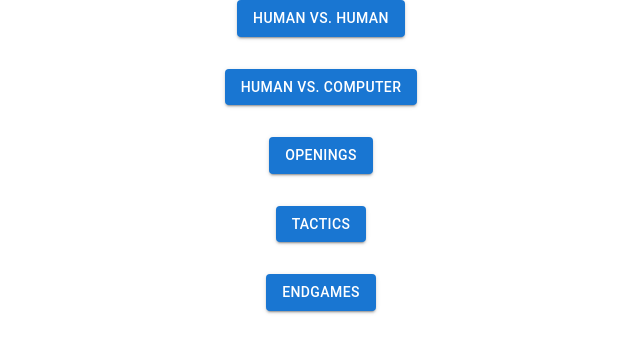
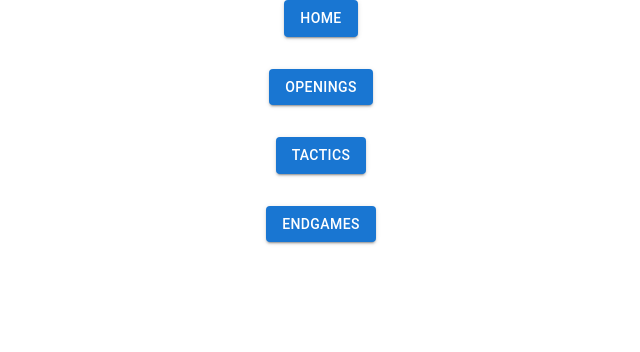
Before and after one commit to otsoga/sxako, a React (Create React App) app: page / in a window 1280 px wide. Shown: the top 352 px of the page, without its empty margins (319-959 px from the left). Built offline with nearby package versions, Linux system fonts and the light colour scheme.

Commit message:
Links finally work fine. Had a bad export in BigButtonLink.js

```diff
--- a/package.json
+++ b/package.json
@@ -13,6 +13,7 @@
     "react": "^18.2.0",
     "react-chessboard": "^1.2.5",
     "react-dom": "^18.2.0",
+    "react-router-dom": "^6.24.0",
     "react-scripts": "5.0.1",
     "web-vitals": "^2.1.4"
   },
--- a/src/App.js
+++ b/src/App.js
@@ -1,9 +1,19 @@
+import { Route, Routes } from 'react-router-dom';
+import Endgames from './Pages/Endgames';
 import Home from './Pages/Home';
+import Openings from './Pages/Openings';
+import Tactics from './Pages/Tactics';
+
 
 function App() {
 
     return (
-        <Home />
+        <Routes>
+            <Route exact path="/" element={<Home />}/>
+            <Route exact path="/endgames" element={<Endgames />}/>
+            <Route exact path="/openings" element={<Openings />}/>
+            <Route exact path="/tactics" element={<Tactics />}/>
+        </Routes>
     );
 }
 
--- /dev/null
+++ b/src/Components/BigButtonLink.js
@@ -0,0 +1,13 @@
+import BigButton from './BigButton';
+import { Link, Outlet } from 'react-router-dom';
+
+function BigButtonLink({text, to}) {
+
+    return (
+    <Link to={to}>
+        <BigButton text={text} />
+    </Link>
+    );
+}
+
+export default BigButtonLink;
--- /dev/null
+++ b/src/Pages/Endgames.js
@@ -0,0 +1,12 @@
+import Board from '../Components/Board';
+
+function Endgames() {
+
+    return (
+        <div>
+            <h1>Endgames</h1>
+        </div>
+    );
+}
+
+export default Endgames;
--- a/src/Pages/Home.js
+++ b/src/Pages/Home.js
@@ -1,16 +1,16 @@
+import '../App.css';
+import { Link } from 'react-router-dom';
+import BigButtonLink from '../Components/BigButtonLink';
 import BigButton from '../Components/BigButton';
-import Board from '../Components/Board';
-import { Button, Box } from '@mui/material';
 
 function Home() {
 
     return (
         <div className='home'>
-            <BigButton text="Human vs. Human" />
-            <BigButton text="Human vs. Computer" />
-            <BigButton text="Openings" />
-            <BigButton text="Tactics" />
-            <BigButton text="Endgames" />
+            <BigButtonLink text="Home" to={'/'} />
+            <BigButtonLink text="Openings" to='/openings' />
+            <BigButtonLink text="Tactics" to={'/tactics'} />
+            <BigButtonLink text="Endgames" to={'/endgames'} />
         </div>
     );
 }
--- /dev/null
+++ b/src/Pages/Openings.js
@@ -0,0 +1,12 @@
+import Board from '../Components/Board';
+
+function Openings() {
+
+    return (
+        <div>
+            <h1>Endgames</h1>
+        </div>
+    );
+}
+
+export default Openings;
--- /dev/null
+++ b/src/Pages/Tactics.js
@@ -0,0 +1,10 @@
+import Board from '../Components/Board';
+
+function Tactics() {
+
+    return (
+        <Board />
+    );
+}
+
+export default Tactics;
--- a/src/index.js
+++ b/src/index.js
@@ -3,11 +3,14 @@ import ReactDOM from 'react-dom/client';
 import './index.css';
 import App from './App';
 import reportWebVitals from './reportWebVitals';
+import { BrowserRouter } from 'react-router-dom';
 
 const root = ReactDOM.createRoot(document.getElementById('root'));
 root.render(
   <React.StrictMode>
-    <App />
+    <BrowserRouter>
+      <App />
+    </BrowserRouter>
   </React.StrictMode>
 );
 
```
Also changed, not shown: 1 other file (tests, documents, lock files or other folders).
